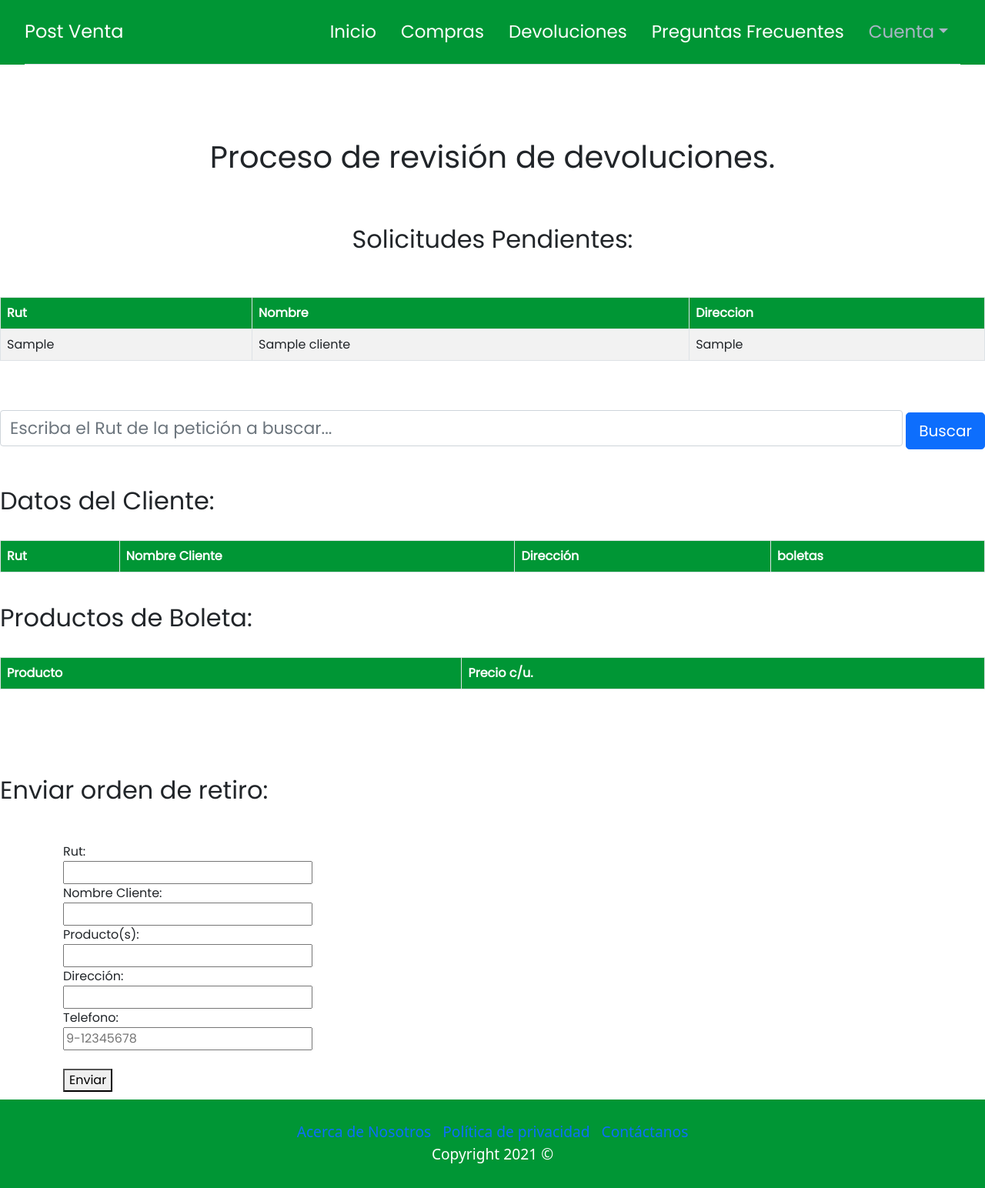
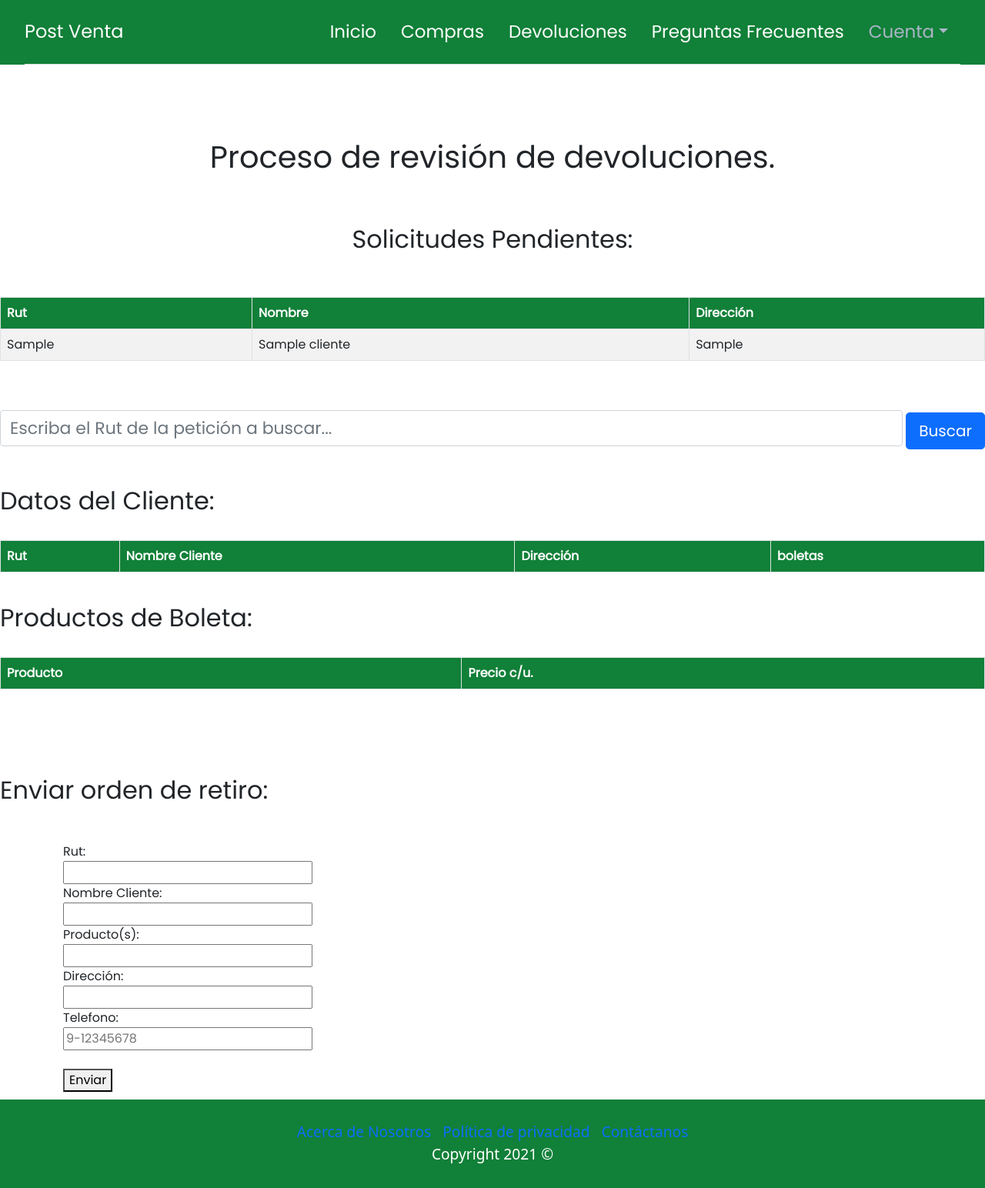
Before and after one commit to Empowerdeith/ProyectoPostVenta, a Django app: page /revision/ in a window 1280 px wide. Shown: the whole page at 77% size. Run offline with Django 3.2, Linux system fonts and the light colour scheme; tables that the repository leaves empty hold one stand-in row (values such as "Sample post"); lists and menus that the app fills with data are empty.

Commit message:
seccion revision

```diff
--- a/api_post_venta/templates/paginas_post_venta/Devolucion/revision_postventa.html
+++ b/api_post_venta/templates/paginas_post_venta/Devolucion/revision_postventa.html
@@ -13,7 +13,7 @@
 				<tr>
 					<th scope="col">Rut</th>
 					<th scope="col">Nombre</th>
-					<th scope="col">Direccion</th>
+					<th scope="col">Dirección</th>
 				</tr>
 			</thead>
 			{% for cliente in lista_clientes %}
--- a/static/css/styles.css
+++ b/static/css/styles.css
@@ -58,19 +58,19 @@ a{
 	text-decoration: none!important;
 }
 #bton_buscar2{
-	background-color: #009635!important;
-	border-color: #009635!important;
+	background-color: #118038!important;
+	border-color: #118038!important;
 }
 /*Header container*/
 #header_container{
-	background-color: #009635!important;
+	background-color: #118038!important;
 	padding-left: 32px!important;
     padding-right: 32px!important;
 }
 /*Footer configs*/
 footer{
 	text-align: center;
-	background-color: #009635;
+	background-color: #118038;
 }
 /*-------------------------------------------------------
 					LOGIN DE BOOTSTRAP
@@ -125,7 +125,7 @@ z-index: 2;
 }
 /*---------------------------------------------Ediciones de Tabla---------------------------------*/
 thead{
-	background-color: #009635;
+	background-color: #118038;
 	color: #fff;
 }
 /*------------------------------------------------------------------------------------------------*/
```
